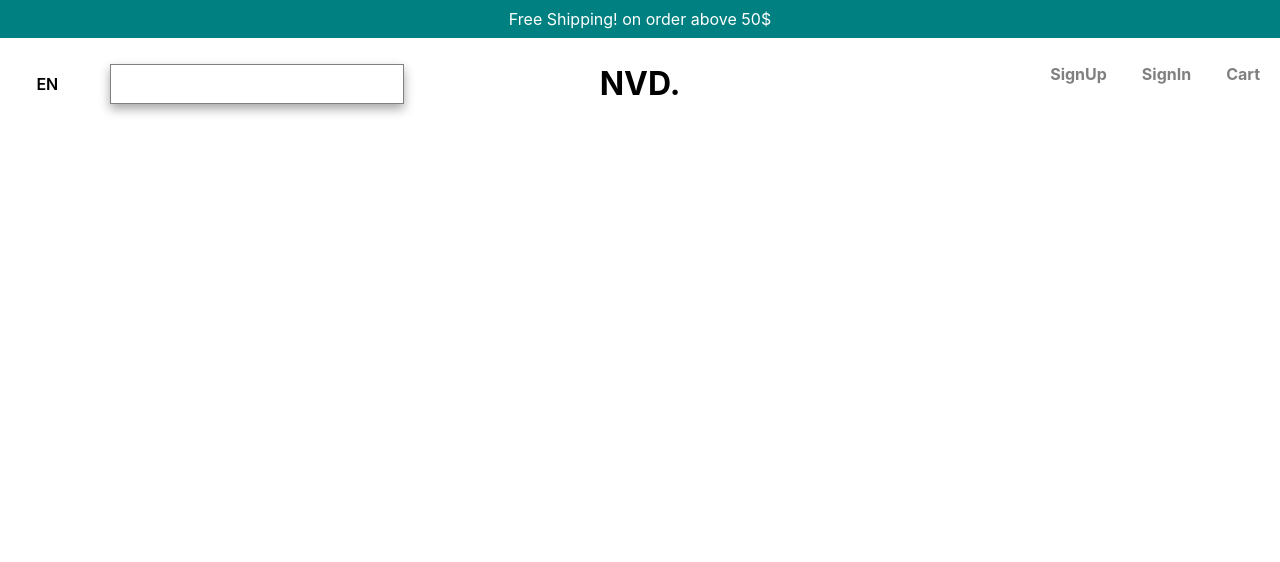
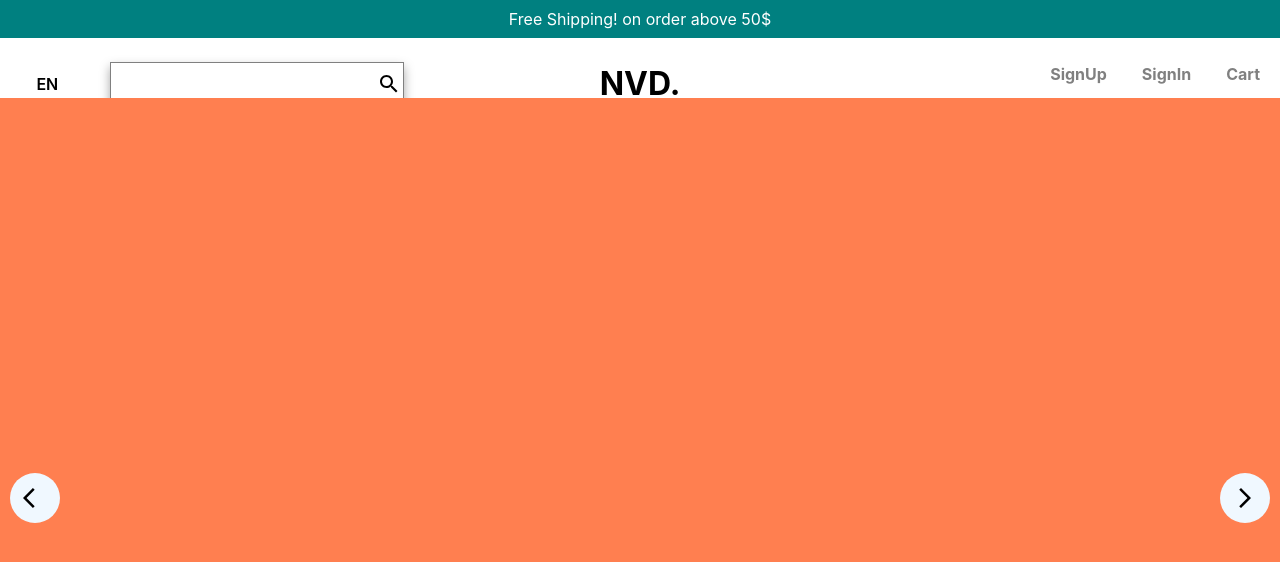
Before and after one commit to NAVEED476/shopping-ui, a React (Create React App) app: page / in a window 1280 px wide. Shown: the top 562 px of the page. Built offline with nearby package versions, Linux system fonts and the light colour scheme.

Commit message:
created slider component

```diff
--- a/src/Pages/Home.jsx
+++ b/src/Pages/Home.jsx
@@ -1,12 +1,14 @@
 import React from 'react'
 import Navbar from '../components/Navbar'
 import Announcement from '../components/Announcement'
+import Slider from '../components/Slider'
 
 const Home = () => {
   return (
     <div>
       <Announcement/>
         <Navbar/>
+        <Slider/>
     </div>
   )
 }
--- a/src/components/Navbar.jsx
+++ b/src/components/Navbar.jsx
@@ -1,5 +1,6 @@
 import React from "react";
 import styled from "styled-components";
+import SearchIcon from '@mui/icons-material/Search';
 
 const Container = styled.div`
   height: 60px;
@@ -34,6 +35,9 @@ const SearchContinaer = styled.div`
   margin-left: 25px;
   padding: 0px;
   width: 70%;
+  display: flex;
+  align-items: center;
+  padding: 2px;
 `;
 const Input = styled.input`
   border: none;
@@ -62,6 +66,7 @@ const Navbar = () => {
           <Language>EN</Language>
           <SearchContinaer>
             <Input/>
+            <SearchIcon/>
           </SearchContinaer>
 
 
--- /dev/null
+++ b/src/components/Slider.jsx
@@ -0,0 +1,45 @@
+import React from "react";
+import styled from "styled-components";
+import ArrowBackIosIcon from '@mui/icons-material/ArrowBackIos';
+import ArrowForwardIosIcon from '@mui/icons-material/ArrowForwardIos';
+
+const Container = styled.div`
+  width: 100%;
+  height: 100vh;
+  display: flex;
+  position: relative;
+  background-color: coral;
+`;
+
+const Arrow = styled.div`
+  width: 50px;
+  height: 50px;
+  border-radius: 50%;
+  position: absolute;
+  top: 0;
+  bottom: 0;
+  left: ${props => props.direction ==="left" && "10px"};
+  right: ${props => props.direction ==="right" && "10px"};
+  margin: auto;
+  display: flex;
+  align-items: center;
+  justify-content: center;
+  background-color: aliceblue;
+  opacity: 1;
+  cursor: pointer;
+`;
+
+const Slider = () => {
+  return (
+    <Container>
+      <Arrow direction="left">
+        <ArrowBackIosIcon/>
+      </Arrow>
+      <Arrow direction="right">
+        <ArrowForwardIosIcon/>
+      </Arrow>
+    </Container>
+  );
+};
+
+export default Slider;
```
Also changed, not shown: src/components/Announcement.jsx (+6 -9 lines).
